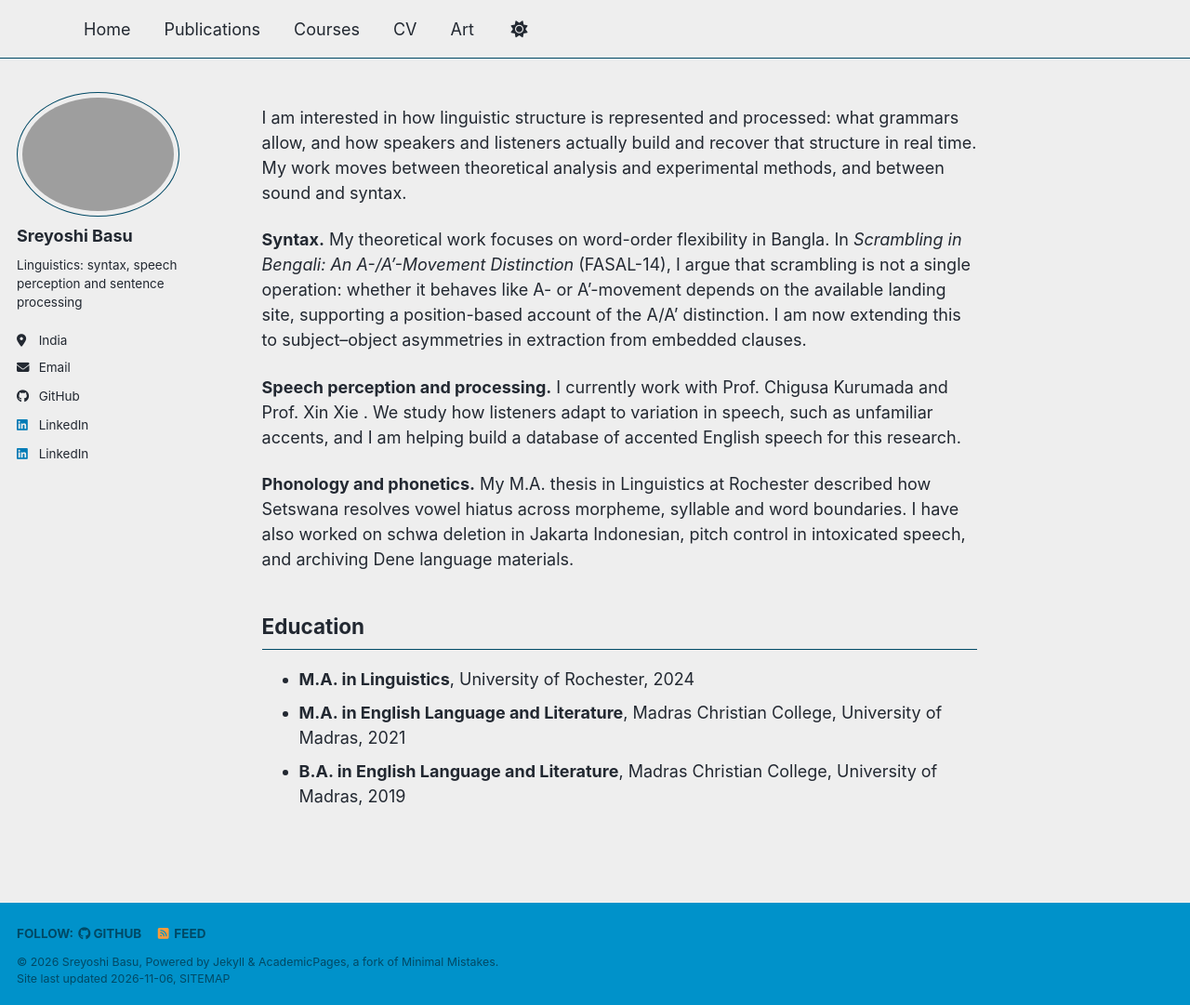
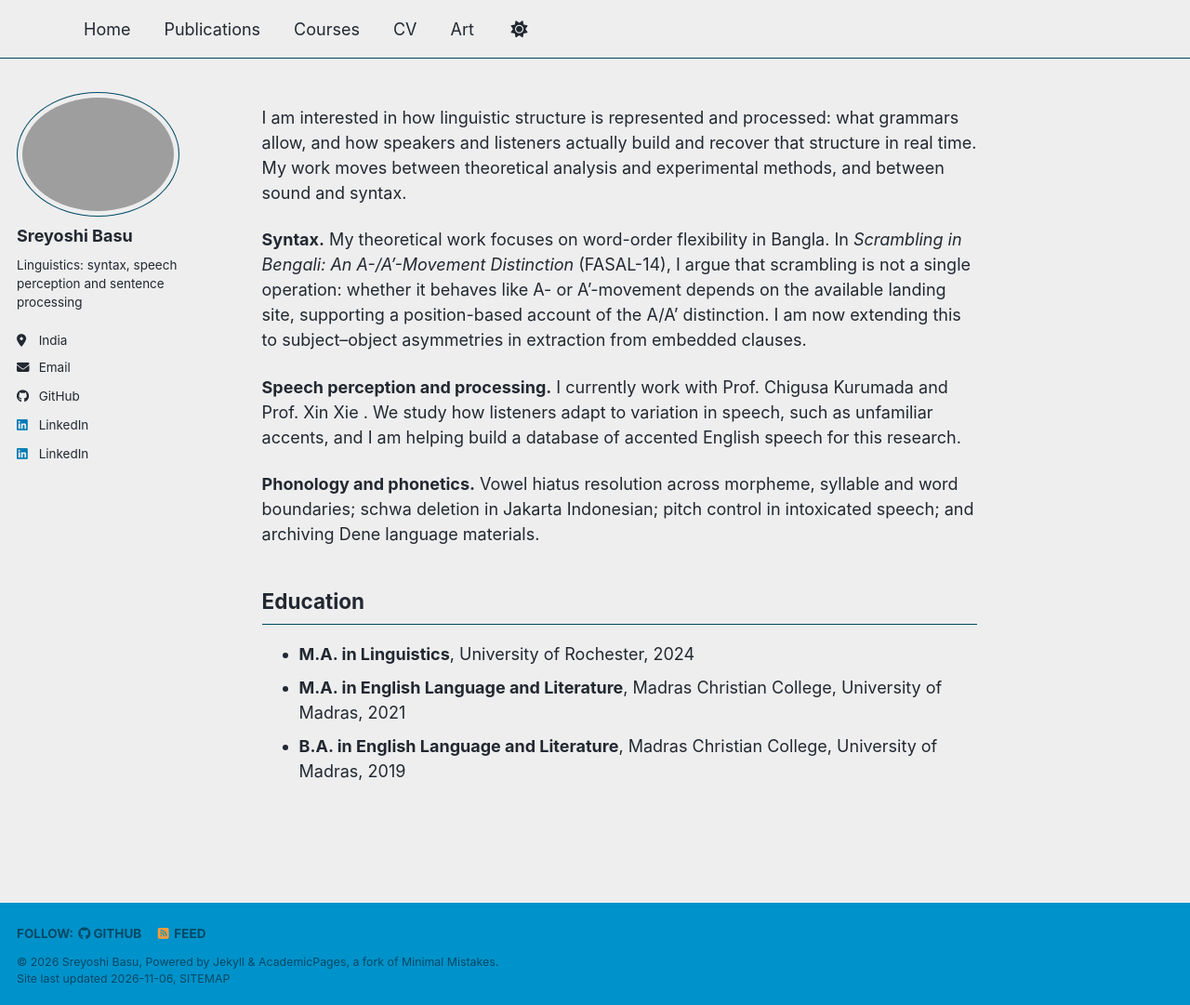
Before and after one commit to sreyoshi-basu/sreyoshi-basu.github.io, a Jekyll site: the page built from _pages/about.md, in a window 1280 px wide and 1081 px high. Shown: the whole window at 93% size. Built offline with Jekyll 4.4.1, drawn with Linux system fonts in a browser that asks for light colours; a script bundle is joined from its source files by our own code; a style sheet for code colours, icons or effects is not loaded.

Commit message:
Update about.md

```diff
--- a/_pages/about.md
+++ b/_pages/about.md
@@ -13,7 +13,7 @@ I am interested in how linguistic structure is represented and processed: what g
 
 **Speech perception and processing.** I currently work with Prof. Chigusa Kurumada and Prof. Xin Xie . We study how listeners adapt to variation in speech, such as unfamiliar accents, and I am helping build a database of accented English speech for this research.
 
-**Phonology and phonetics.** My M.A. thesis in Linguistics at Rochester described how Setswana resolves vowel hiatus across morpheme, syllable and word boundaries. I have also worked on schwa deletion in Jakarta Indonesian, pitch control in intoxicated speech, and archiving Dene language materials.
+**Phonology and phonetics.** Vowel hiatus resolution across morpheme, syllable and word boundaries; schwa deletion in Jakarta Indonesian; pitch control in intoxicated speech; and archiving Dene language materials.
 
 
 ## Education
```
